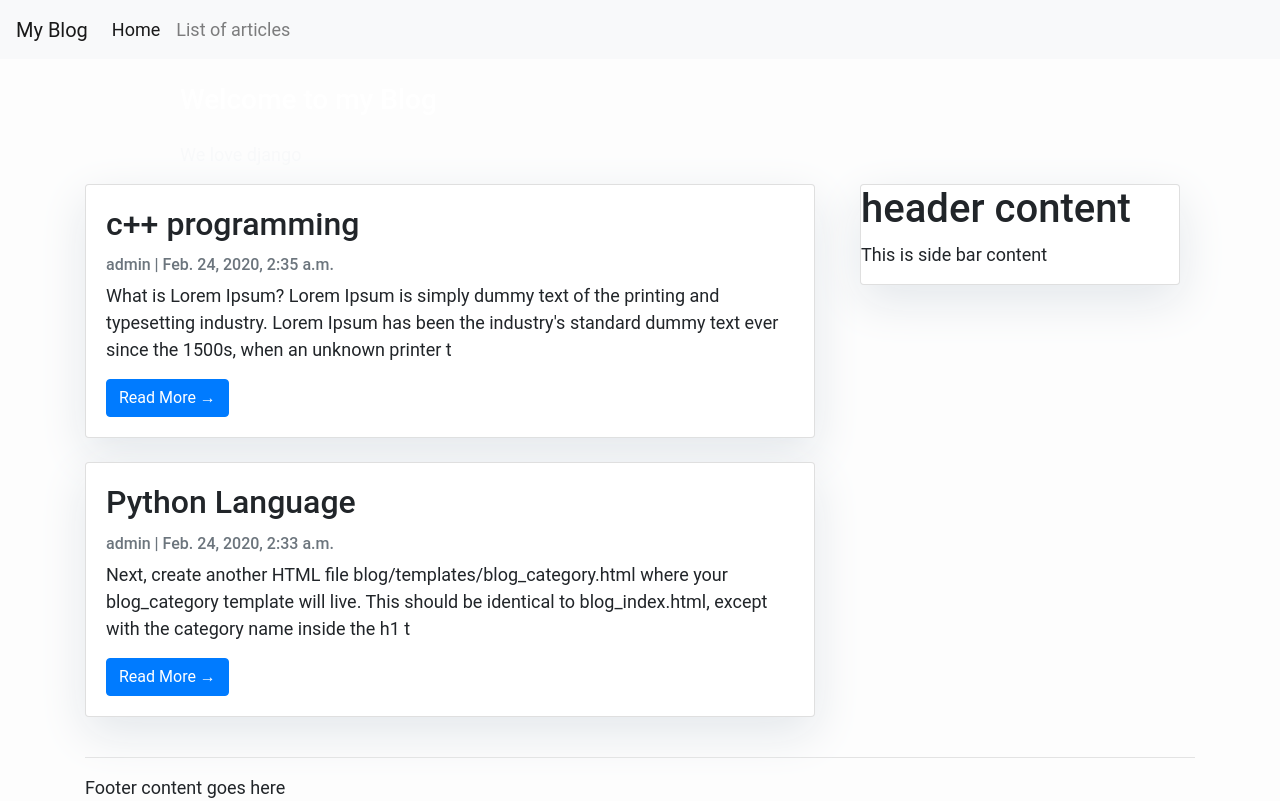
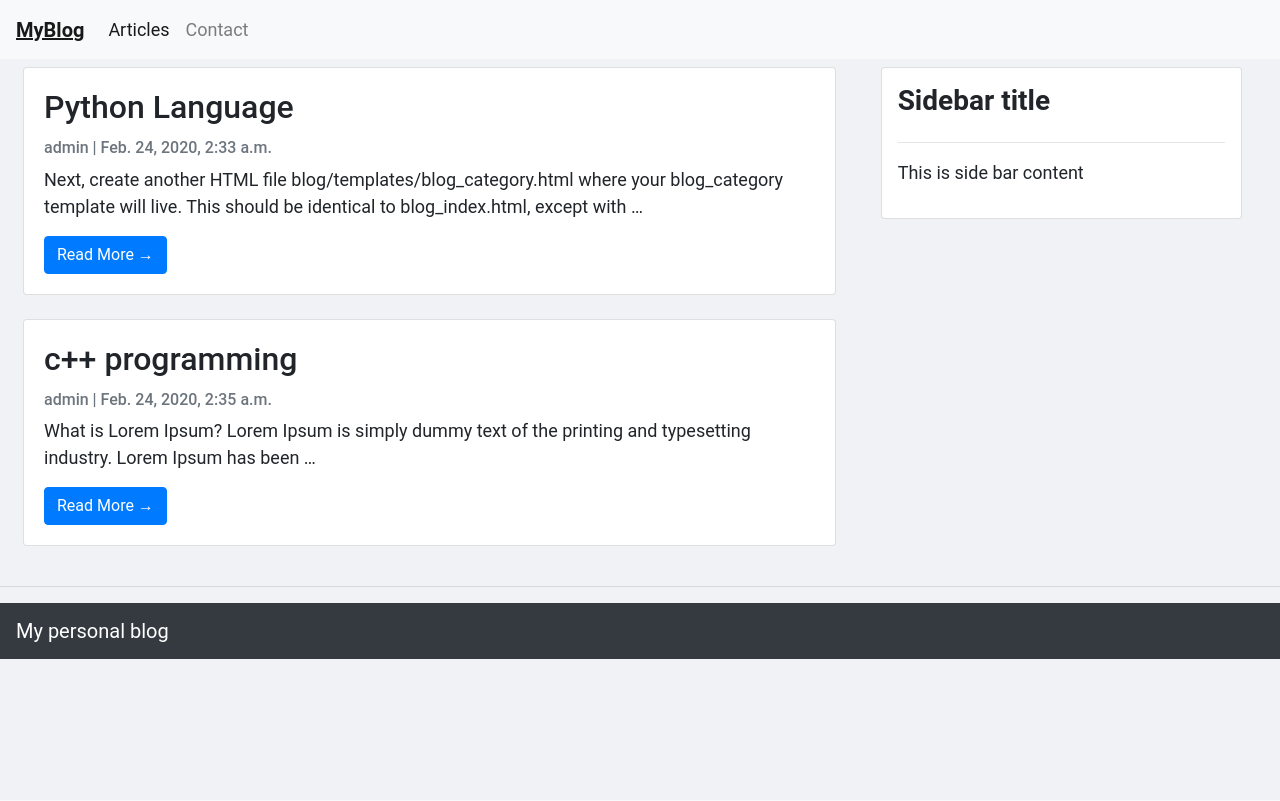
Before and after one commit to bhoj001/python_tutorial, a Django app: template django_course/Blog/article/templates/article/article_list.html in a window 1280 px wide. After the commit the page ends 659 px from the top, so only its background shows below. Run offline with Django 3.2, Linux system fonts and the light colour scheme; the template is opened without the code that fills it: values that come from a table or form of the project are taken from there, others are empty; data comes from the database, SQL or seed files in the repository; both versions use the stored data as it was after the commit; some libraries are stand-ins or nearby versions.

Commit message:
templates added in django blog course

```diff
--- a/django_course/Blog/Blog/urls.py
+++ b/django_course/Blog/Blog/urls.py
@@ -18,5 +18,5 @@ from django.urls import path,include
 
 urlpatterns = [
     path('admin/', admin.site.urls),
-    path('articles/',include('article.urls')),
+    path('',include('article.urls')),
 ]
--- a/django_course/Blog/article/models.py
+++ b/django_course/Blog/article/models.py
@@ -1,9 +1,6 @@
 from django.db import models
-
 # Create your models here.
 from django.contrib.auth.models import User
-
-
 STATUS = (
     (0,"Draft"),
     (1,"Publish")
@@ -17,11 +14,11 @@ class Post(models.Model):
     created_on = models.DateTimeField(auto_now_add=True)
     status = models.IntegerField(choices=STATUS, default=0)
 
-    class Meta:
-        ordering = ['-created_on']
+    # class Meta:
+    #     ordering = ['-created_on']
 
-    def __str__(self):
-        return self.title
+    # def __str__(self):
+    #     return self.title
 
 
 # class PostComment(models.Model):
--- a/django_course/Blog/article/templates/article/article_list.html
+++ b/django_course/Blog/article/templates/article/article_list.html
@@ -1,54 +1,22 @@
 {% extends "base.html" %}
 {% block content %}
-<style>
-    body {
-        font-family: "Roboto", sans-serif;
-        font-size: 18px;
-        background-color: #fdfdfd;
-    }
 
-    .head_text {
-        color: white;
-    }
-
-    .card {
-        box-shadow: 0 16px 48px #E3E7EB;
-    }
-</style>
-
-<header class="masthead">
-    <div class="overlay"></div>
-    <div class="container">
-        <div class="row">
-            <div class=" col-md-8 col-md-10 mx-auto">
-                <div class="site-heading">
-                    <h3 class=" site-heading my-4 mt-3 text-white"> Welcome to my Blog </h3>
-                    <p class="text-light">We love django
-                    </p>
-                </div>
-            </div>
-        </div>
-    </div>
-</header>
-<div class="container">
-    <div class="row">
-        <!-- Blog Entries Column -->
+    <div class="row m-2">
             <div class="col-md-8 left">
                 {% for post in post_list %}
                 <div class="card mb-4">
                     <div class="card-body">
                         <h2 class="card-title">{{ post.title }}</h2>
                         <p class="card-text text-muted h6">{{ post.author }} | {{ post.created_on}} </p>
-                    <p class="card-text">{{post.content|slice:":200" }}</p>
-                    <a href="/articles/detail/{{post.pk}}" class="btn btn-primary">Read More &rarr;</a>
+                        <p class="card-text">{{post.content|truncatewords:20 }}</p>
+                        <a href="/detail/{{post.pk}}" class="btn btn-primary">Read More &rarr;</a>
                     </div>
                 </div>
                 {% endfor %}
             </div>
+
             <div class="col-4">
-            {% block sidebar %} {% include 'article/sidebar.html' %} {% endblock sidebar %}
-        </div>
-
+                {% include 'article/sidebar.html' %}
             </div>
     </div>
 {%endblock%}
--- a/django_course/Blog/article/templates/article/sidebar.html
+++ b/django_course/Blog/article/templates/article/sidebar.html
@@ -1,6 +1,7 @@
 <div class="container">
-   <div class="card">
-    <h1>header content</h1>
+   <div class="card p-3">
+    <h3><b>Sidebar title</b></h3>
+    <hr>
     <p> This is side bar content</p>
 </div>
 </div>
--- a/django_course/Blog/article/urls.py
+++ b/django_course/Blog/article/urls.py
@@ -1,19 +1,19 @@
 from django.urls import path,include
 from .views import (
     home,
-    article,
+    contact,
     index,
     PostList,
     PostDetail,
 )
 
 urlpatterns = [
-    path('',home,name="home"),
-    path('article/',article, name="article"),
-    path('index/',index, name="index"),
+    # path('',home,name="home"),
 
+    path('contact/',contact, name="contact"),
 
+    # path('index/',index, name="index"),
 
-    path('list/', PostList.as_view(), name='article_list'),
+    path('', PostList.as_view(), name='article_list'),
     path('detail/<int:pk>/', PostDetail.as_view(), name='article_detail'),
 ]
--- a/django_course/Blog/templates/base.html
+++ b/django_course/Blog/templates/base.html
@@ -6,6 +6,13 @@
     <link rel="stylesheet" href="https://stackpath.bootstrapcdn.com/bootstrap/4.4.1/css/bootstrap.min.css" integrity="sha384-Vkoo8x4CGsO3+Hhxv8T/Q5PaXtkKtu6ug5TOeNV6gBiFeWPGFN9MuhOf23Q9Ifjh" crossorigin="anonymous">
 
     <title>Document</title>
+    <style>
+        body {
+            font-family: "Roboto", sans-serif;
+            font-size: 18px;
+            background-color: #f1f2f6;
+        }
+    </style>
 </head>
 <body>
 
@@ -15,8 +22,6 @@
 {% block content %}
 <!-- content goes here -->
 {% endblock content %}
-
-
 
 <!-- footer -->
 
--- a/django_course/Blog/templates/footer.html
+++ b/django_course/Blog/templates/footer.html
@@ -1,4 +1,6 @@
-<div class="container">
-    <hr>
-    Footer content goes here
-</div>
+<hr>
+<nav class="navbar bg-dark">
+    <a class="navbar-brand text-white" href="/">
+        My personal blog
+    </a>
+</nav>
--- a/django_course/Blog/templates/navbar.html
+++ b/django_course/Blog/templates/navbar.html
@@ -1,5 +1,5 @@
 <nav class="navbar navbar-expand-lg navbar-light bg-light">
-    <a class="navbar-brand" href="/">My Blog</a>
+    <a class="navbar-brand" href="/"> <b><u>MyBlog</u></b></a>
     <button class="navbar-toggler" type="button" data-toggle="collapse" data-target="#navbarSupportedContent" aria-controls="navbarSupportedContent" aria-expanded="false" aria-label="Toggle navigation">
       <span class="navbar-toggler-icon"></span>
     </button>
@@ -7,13 +7,12 @@
     <div class="collapse navbar-collapse" id="navbarSupportedContent">
       <ul class="navbar-nav mr-auto">
         <li class="nav-item active">
-          <a class="nav-link" href="/">Home <span class="sr-only">(current)</span></a>
+          <a class="nav-link" href="/">Articles <span class="sr-only">(current)</span></a>
         </li>
         <li class="nav-item">
-          <a class="nav-link" href="/articles/list/">List of articles</a>
+          <a class="nav-link" href="/contact/">Contact</a>
         </li>
 
       </ul>
-
     </div>
   </nav>
```
Also changed, not shown: django_course/Blog/article/templates/article/article.html (deleted, +0 -19 lines), django_course/Blog/article/templates/article/article_detail.html (+5 -4 lines), django_course/Blog/article/templates/article/contact.html (added, +19 -0 lines), django_course/Blog/article/views.py (+6 -6 lines), django_course/Blog/db.sqlite3. Lines whose indentation alone changed are shown as unchanged.
